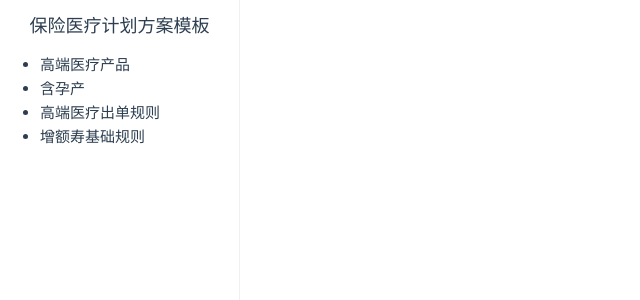
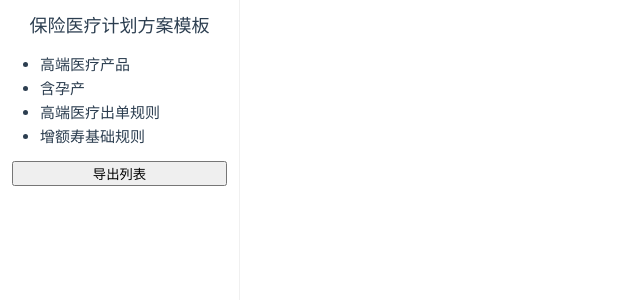
Before and after one commit to underaj/bh-broker-app, a Vue app: page / in a window 1280 px wide. Shown: the top 300 px of the page, without its empty margins (0-640 px from the left). Built offline with nearby package versions, Linux system fonts and the light colour scheme.

Commit message:
export all sheets

```diff
--- a/src/components/content.vue
+++ b/src/components/content.vue
@@ -1,6 +1,6 @@
 <script>
 import {
-  DragOutlined,
+  // DragOutlined,
   DownOutlined,
   SwapOutlined,
 } from "@ant-design/icons-vue";
@@ -14,11 +14,14 @@ export default {
     typeId: {
       type: String,
     },
+    productName: {
+      type: String,
+    },
   },
   components: {
     SwapOutlined,
     DownOutlined,
-    DragOutlined,
+    // DragOutlined,
     draggable,
   },
   data() {
@@ -456,7 +459,7 @@ export default {
         <draggable v-model="selectionList" item-key="name" handle=".handle">
           <template #item="{ element }">
             <div class="selection-row">
-              <drag-outlined class="handle" style="margin-top: 8px" />
+              <!-- <drag-outlined class="handle" style="margin-top: 8px" /> -->
               <div class="value-title">{{ element.name }}</div>
               <div
                 class="input-container"
@@ -564,7 +567,7 @@ export default {
           >
             <template #item="{ element }">
               <div class="selection-row">
-                <drag-outlined class="handle" style="margin-top: 8px" />
+                <!-- <drag-outlined class="handle" style="margin-top: 8px" /> -->
                 <div class="value-title">{{ element.name }}</div>
                 <div
                   class="input-container"
@@ -725,7 +728,7 @@ export default {
 .title-container {
   display: flex;
   flex-direction: row;
-  margin-left: 282px;
+  margin-left: 266px;
   height: 30px;
 }
 .title-inner-container {
--- a/src/views/HomeView.vue
+++ b/src/views/HomeView.vue
@@ -1,4 +1,5 @@
 <script>
+import * as XLSX from "xlsx-js-style";
 import ContentView from "../components/content.vue";
 const products = [
   { name: "高端医疗产品", id: 0, checked: false },
@@ -31,11 +32,177 @@ export default {
 
       if (existingLocation > -1) {
         newChosen.splice(existingLocation, 1);
+        if (newChosen.length > 0) {
+          this.activeKey = newChosen[0].id;
+        }
       } else {
         newChosen.push(item);
+        this.activeKey = item.id;
       }
 
       this.chosenProduct = newChosen;
+    },
+    exportExcel() {
+      const myWorkBook = XLSX.utils.book_new();
+      const sheets = this.$refs.sheets;
+      sheets.forEach((obj) => {
+        if (obj.chosenPlan.length > 0) {
+          const rowDataList = [];
+          const merges = {};
+          const mergesData = [];
+
+          mergesData.push({
+            s: { r: 0, c: 0 },
+            e: { r: 0, c: obj.chosenPlan.length },
+          });
+          rowDataList.push([
+            " ",
+            ...obj.chosenPlan.map((plan) => {
+              return {
+                v: `${plan.name} - ${plan.productName}`,
+                t: "s",
+                s: {
+                  alignment: { horizontal: "center" },
+                  font: { sz: 12, bold: true, name: "Cambria" },
+                },
+              };
+            }),
+          ]);
+          const dataProcess = (selectionList, parentName) => {
+            if (parentName) {
+              rowDataList.push([
+                {
+                  v: parentName,
+                  t: "s",
+                  s: {
+                    alignment: { horizontal: "center" },
+                    font: {
+                      bold: true,
+                      sz: 12,
+                      wrapText: true,
+                      name: "Cambria",
+                    },
+                  },
+                },
+              ]);
+              mergesData.push({
+                s: { r: rowDataList.length, c: 0 },
+                e: { r: rowDataList.length, c: obj.chosenPlan.length },
+              });
+            }
+            const filteredSelectionList = selectionList.filter((item) => {
+              return item.active;
+            });
+            filteredSelectionList.forEach((valueItem, row) => {
+              const rowData = [
+                {
+                  v: valueItem.name,
+                  t: "s",
+                  s: {
+                    font: {
+                      bold: true,
+                      sz: 12,
+                      wrapText: true,
+                      name: "Cambria",
+                    },
+                  },
+                },
+              ];
+              obj.chosenPlan.forEach((plan, col) => {
+                let currentValue = obj.final[plan.id][valueItem.name];
+                let currentMergeId = null;
+                let nextMergeId = null;
+                let previousMergeId = null;
+                if (valueItem.mergeIds && valueItem.mergeIds[plan.id]) {
+                  currentMergeId = valueItem.mergeIds[plan.id];
+                  currentValue =
+                    obj.mergeFinal[plan.id][valueItem.mergeIds[plan.id]];
+                }
+                if (
+                  filteredSelectionList[row + 1] &&
+                  filteredSelectionList[row + 1].mergeIds &&
+                  filteredSelectionList[row + 1].mergeIds[plan.id]
+                ) {
+                  nextMergeId =
+                    filteredSelectionList[row + 1].mergeIds[plan.id];
+                }
+                if (
+                  filteredSelectionList[row - 1] &&
+                  filteredSelectionList[row - 1].mergeIds &&
+                  filteredSelectionList[row - 1].mergeIds[plan.id]
+                ) {
+                  previousMergeId =
+                    filteredSelectionList[row - 1].mergeIds[plan.id];
+                }
+
+                if (
+                  nextMergeId &&
+                  currentMergeId &&
+                  nextMergeId === currentMergeId
+                ) {
+                  if (!merges[col + 1]) {
+                    merges[col + 1] = {
+                      s: { r: rowDataList.length + 1, c: col + 1 },
+                    };
+                  }
+                } else if (
+                  previousMergeId &&
+                  currentMergeId &&
+                  previousMergeId === currentMergeId
+                ) {
+                  merges[col + 1].e = { r: rowDataList.length + 1, c: col + 1 };
+                  mergesData.push(merges[col + 1]);
+                  merges[col + 1] = null;
+                }
+                rowData.push({
+                  v: currentValue,
+                  t: "s",
+                  s: { alignment: { vertical: "center", wrapText: true } },
+                });
+              });
+              rowDataList.push(rowData);
+            });
+          };
+          dataProcess(obj.selectionList);
+          obj.listWithParentId.forEach((item) => {
+            dataProcess(item.selectionList, item.name);
+          });
+          const ws = XLSX.utils.json_to_sheet([]);
+          XLSX.utils.sheet_add_aoa(
+            ws,
+            [
+              [
+                {
+                  v: "保险医疗计划",
+                  t: "s",
+                  s: {
+                    alignment: { horizontal: "center", vertical: "center" },
+                    font: { sz: 16, bold: true, name: "Cambria" },
+                  },
+                },
+              ],
+            ],
+            {
+              origin: "A1",
+            }
+          );
+          XLSX.utils.sheet_add_aoa(ws, rowDataList, {
+            origin: "A2",
+          });
+          ws["!merges"] = mergesData;
+          ws["!rows"] = [{ hpt: 30 }];
+          ws["!cols"] = [
+            { wch: 40 },
+            ...obj.chosenPlan.map(() => {
+              return { wch: 30 };
+            }),
+          ];
+
+          XLSX.utils.book_append_sheet(myWorkBook, ws, obj.productName);
+        }
+      });
+      XLSX.writeFile(myWorkBook, "保险医疗计划.xlsx");
+      this.visible = false;
     },
   },
 };
@@ -54,6 +221,15 @@ export default {
             >{{ item.name }}</a-menu-item
           >
         </a-menu>
+        <div class="button-container">
+          <a-button
+            type="primary"
+            class="button"
+            @click="() => exportExcel('EXPORT')"
+          >
+            导出列表
+          </a-button>
+        </div>
       </div>
       <a-tabs v-model:activeKey="activeKey">
         <a-tab-pane
@@ -61,7 +237,11 @@ export default {
           :key="pane.id"
           :tab="pane.name"
         >
-          <ContentView :typeId="pane.id" />
+          <ContentView
+            ref="sheets"
+            :productName="pane.name"
+            :typeId="pane.id"
+          />
         </a-tab-pane>
       </a-tabs>
     </div>
@@ -81,6 +261,17 @@ export default {
   height: 100vh;
   border-right: 1px solid #f0f0f0;
 }
+.button-container {
+  width: 100%;
+  display: flex;
+  align-items: center;
+  justify-content: center;
+}
+.button {
+  width: 90%;
+  margin: 12px 0;
+  align-self: center;
+}
 .ant-menu {
   border-right: none !important;
 }
```
